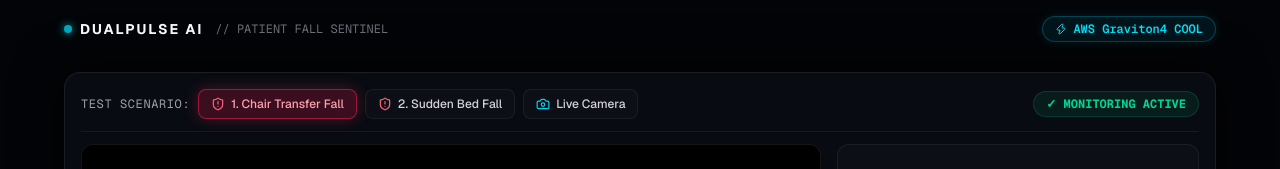
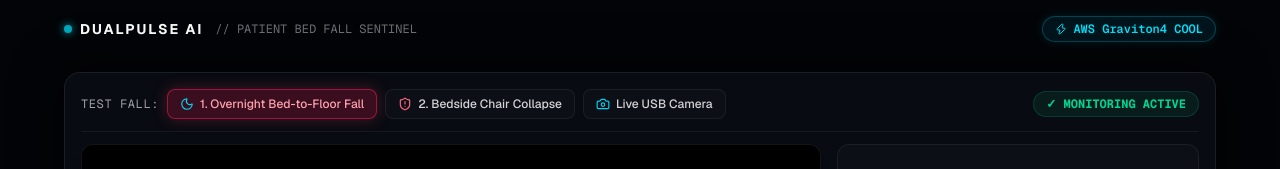
Before and after one commit to reachmeghanashyam-coder/dualpulse-ai, a Next.js app in the folder frontend/: page / in a window 1280 px wide. Shown: the top 169 px of the page. Built offline with nearby package versions, Linux system fonts and the light colour scheme; no server answers.

Commit message:
feat: switch to explicit overnight bed fall and bedside collapse sequences

```diff
--- a/frontend/src/app/page.tsx
+++ b/frontend/src/app/page.tsx
@@ -10,8 +10,7 @@ import {
   CheckCircle,
   Loader2,
   Camera,
-  Film,
-  Sparkles,
+  Moon,
 } from "lucide-react";
 
 export default function Home() {
@@ -31,7 +30,7 @@ export default function Home() {
     agent: { dispatches: [] },
   });
 
-  const [activeClip, setActiveClip] = useState<string>("FALL_CHAIR");
+  const [activeClip, setActiveClip] = useState<string>("BED_FALL_NIGHT");
   const [liveStreamFrame, setLiveStreamFrame] = useState<string | null>(null);
   const [backendConnected, setBackendConnected] = useState<boolean>(false);
   const [coolDrawerOpen, setCoolDrawerOpen] = useState<boolean>(false);
@@ -160,7 +159,7 @@ export default function Home() {
         <div className="flex items-center gap-2">
           <span className="h-2 w-2 rounded-full bg-[#00E5FF] shadow-[0_0_8px_#00E5FF] animate-pulse" />
           <span className="text-sm font-bold tracking-[0.14em] uppercase text-white">DUALPULSE AI</span>
-          <span className="text-xs text-zinc-500 font-mono ml-1">// PATIENT FALL SENTINEL</span>
+          <span className="text-xs text-zinc-500 font-mono ml-1">// PATIENT BED FALL SENTINEL</span>
         </div>
 
         <button
@@ -175,33 +174,33 @@ export default function Home() {
       {/* 2. CHASSIS STAGE */}
       <div className="w-full max-w-6xl mx-auto flex-1 max-h-[82vh] rounded-2xl bg-[#0b0d14]/90 border border-white/[0.08] p-4 shadow-[0_0_50px_rgba(0,0,0,0.8)] backdrop-blur-xl flex flex-col justify-between gap-3 box-border">
 
-        {/* SELECTOR BAR: FOCUS ON THE 2 REAL FALL SCENARIOS */}
+        {/* SELECTOR BAR: THE 2 REAL BED FALL SCENARIOS */}
         <div className="flex items-center justify-between pb-3 border-b border-white/[0.06]">
           <div className="flex items-center gap-2">
-            <span className="text-xs font-mono uppercase text-zinc-400 tracking-wider">Test Scenario:</span>
+            <span className="text-xs font-mono uppercase text-zinc-400 tracking-wider">Test Fall:</span>
 
             <button
-              onClick={() => handleSelectClip("FALL_CHAIR")}
+              onClick={() => handleSelectClip("BED_FALL_NIGHT")}
               className={`px-3 py-1.5 rounded-lg text-xs font-medium transition-all flex items-center gap-1.5 border ${
-                activeClip === "FALL_CHAIR"
+                activeClip === "BED_FALL_NIGHT"
+                  ? "bg-rose-500/20 text-rose-300 border-rose-500/50 shadow-[0_0_15px_rgba(244,63,94,0.25)]"
+                  : "bg-white/[0.02] text-zinc-300 border-white/[0.06] hover:text-white"
+              }`}
+            >
+              <Moon className="h-3.5 w-3.5 text-cyan-400" />
+              <span>1. Overnight Bed-to-Floor Fall</span>
+            </button>
+
+            <button
+              onClick={() => handleSelectClip("BED_FALL_CHAIR")}
+              className={`px-3 py-1.5 rounded-lg text-xs font-medium transition-all flex items-center gap-1.5 border ${
+                activeClip === "BED_FALL_CHAIR"
                   ? "bg-rose-500/20 text-rose-300 border-rose-500/50 shadow-[0_0_15px_rgba(244,63,94,0.25)]"
                   : "bg-white/[0.02] text-zinc-300 border-white/[0.06] hover:text-white"
               }`}
             >
               <ShieldAlert className="h-3.5 w-3.5 text-rose-400" />
-              <span>1. Chair Transfer Fall</span>
-            </button>
-
-            <button
-              onClick={() => handleSelectClip("FALL_BED")}
-              className={`px-3 py-1.5 rounded-lg text-xs font-medium transition-all flex items-center gap-1.5 border ${
-                activeClip === "FALL_BED"
-                  ? "bg-rose-500/20 text-rose-300 border-rose-500/50 shadow-[0_0_15px_rgba(244,63,94,0.25)]"
-                  : "bg-white/[0.02] text-zinc-300 border-white/[0.06] hover:text-white"
-              }`}
-            >
-              <ShieldAlert className="h-3.5 w-3.5 text-rose-400" />
-              <span>2. Sudden Bed Fall</span>
+              <span>2. Bedside Chair Collapse</span>
             </button>
 
             <button
@@ -213,7 +212,7 @@ export default function Home() {
               }`}
             >
               <Camera className="h-3.5 w-3.5 text-cyan-400" />
-              <span>Live Camera</span>
+              <span>Live USB Camera</span>
             </button>
           </div>
 
@@ -225,7 +224,7 @@ export default function Home() {
                 : "bg-emerald-500/10 text-emerald-400 border-emerald-500/20"
             }`}
           >
-            {isFall ? "🚨 PATIENT FALL DETECTED" : "✓ MONITORING ACTIVE"}
+            {isFall ? "🚨 PATIENT BED FALL DETECTED" : "✓ MONITORING ACTIVE"}
           </span>
         </div>
 
```
Also changed, not shown: 1 other file (tests, documents, lock files or other folders).
